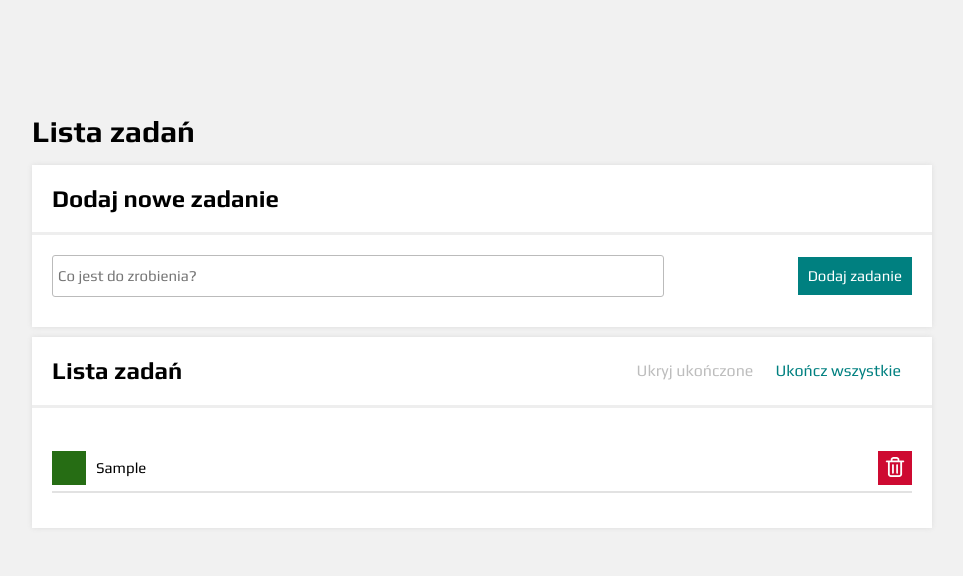
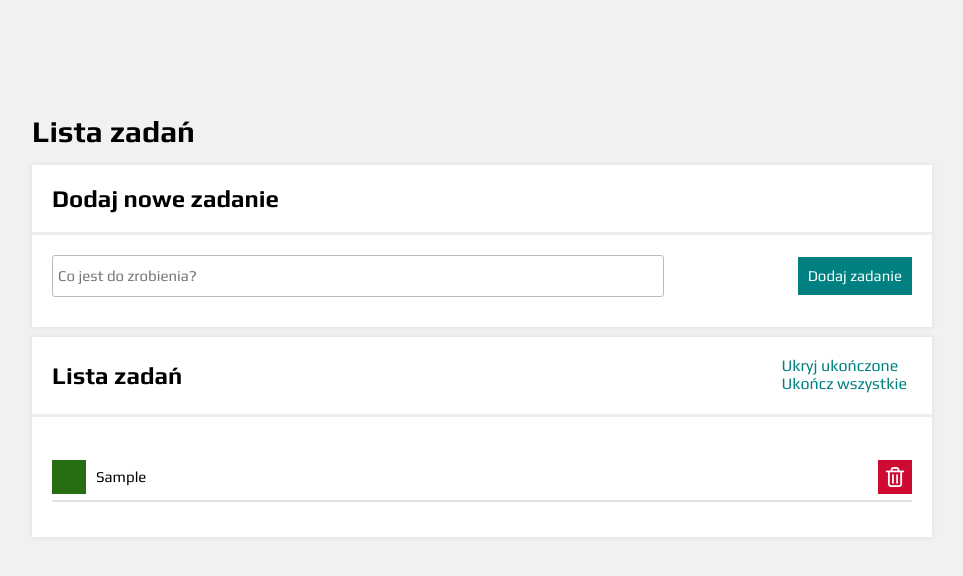
Before and after one commit to grzedomin/todo-list-react, a React (Create React App) app: page / in a window 1280 px wide. Both pictures are taken after typing "Sample" into the empty fields and a click on the button "Dodaj zadanie". Shown: the top 576 px of the page, without its empty margins (158-1121 px from the left). Built offline with nearby package versions, Linux system fonts and the light colour scheme.

Commit message:
Buttons styled with styled-components

```diff
--- a/src/Buttons/index.js
+++ b/src/Buttons/index.js
@@ -1,24 +1,24 @@
 import React from "react";
-import "./style.css";
+import { Button } from "./styled";
 
 const Buttons = ({ tasks, hideDone, toggleHideDone, setAllDone }) => (
-    <div className="section__buttons">
+    <div>
         {tasks.length > 0 && (
-            <React.Fragment>
-                <button
+            <>
+                <Button
                     disabled={tasks.every(({ done }) => !done)}
                     onClick={toggleHideDone}
-                    className="section__button">
+                >
                     {hideDone ? "Pokaż" : "Ukryj"} ukończone
-                </button>
+                </Button>
 
-                <button
+                <Button
                     onClick={setAllDone}
-                    className="section__button"
-                    disabled={tasks.every(({ done }) => done)}>
+                    disabled={tasks.every(({ done }) => done)}
+                >
                     Ukończ wszystkie
-                </button>
-            </React.Fragment>
+                </Button>
+            </>
         )}
     </div>
 );
--- a/src/Buttons/style.css
+++ /dev/null
@@ -1,23 +0,0 @@
-.section__button {
-    background: none;
-    border: none;
-    color: teal;
-    margin: 0 5px;
-    transition: 0.5s;
-}
-
-@media (max-width:767px){
-    .section__button {
-        padding-top: 15px;
-    }
-}
-
-.section__button:hover {
-    cursor: pointer;
-    color: rgb(16, 175, 175);
-}
-
-.section__button:disabled{
-    color: rgb(189, 189, 189);
-    cursor: default;
-}
--- /dev/null
+++ b/src/Buttons/styled.js
@@ -0,0 +1,23 @@
+import styled from "styled-components";
+
+export const Button = styled.div`
+    background: none;
+    border: none;
+    color: teal;
+    margin: 0 5px;
+    transition: 0.5s;
+
+    &:hover{
+        cursor: pointer;
+        color: rgb(16, 175, 175);
+    }
+
+    &:disabled{
+        color: rgb(189, 189, 189);
+        cursor: default;
+    }
+
+    @media (max-width:767px){
+        padding-top: 15px;
+    }
+`;
```
